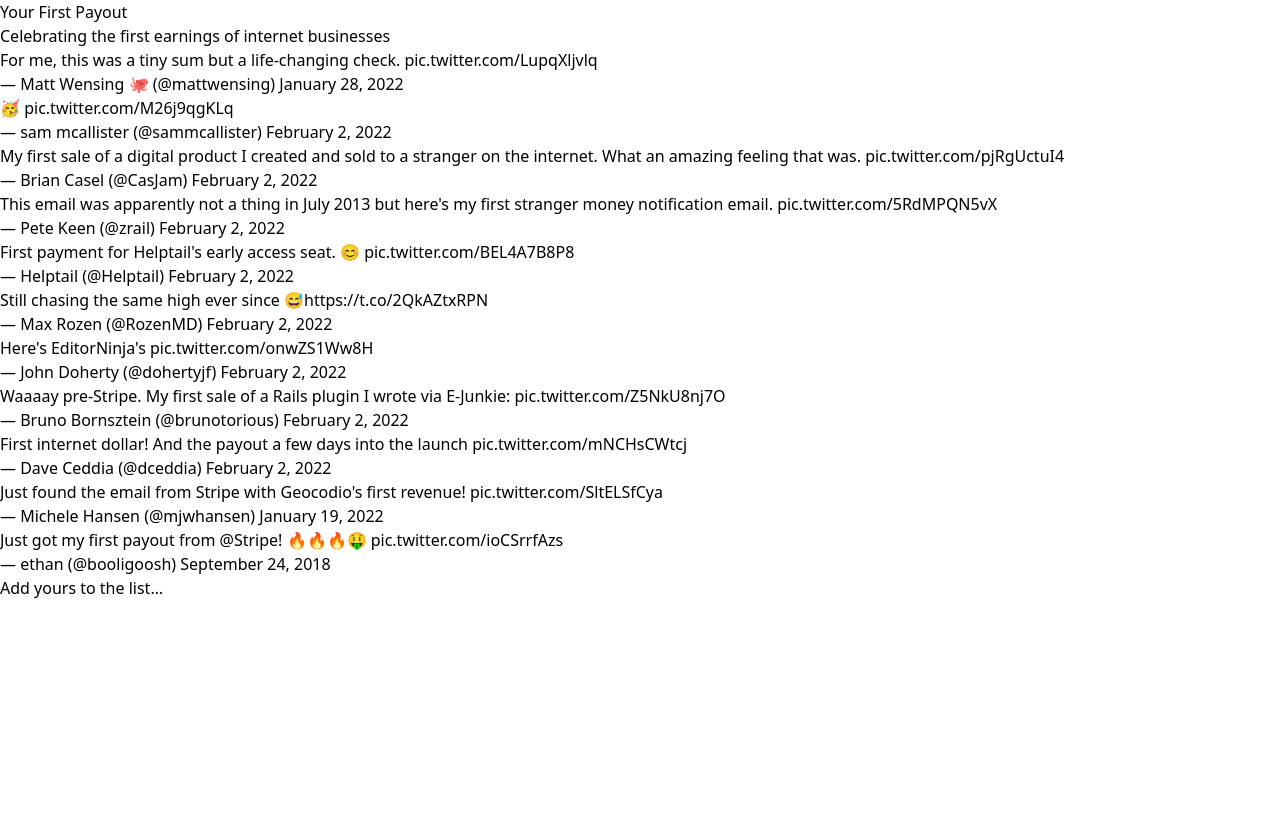
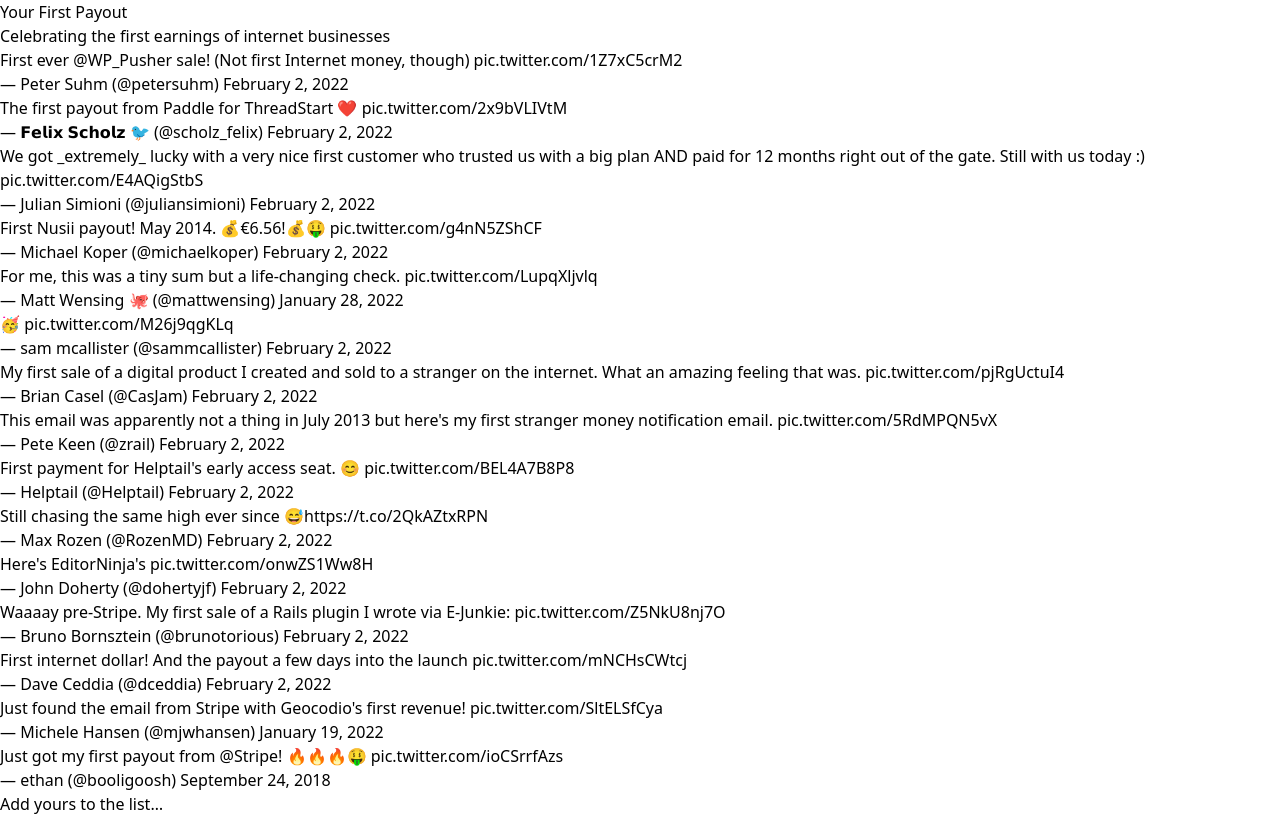
Before and after one commit to MiniCodeMonkey/yourfirstpayout.com, a website built with Parcel: page src/index.html in a window 1280 px wide. Built offline with nearby package versions, Linux system fonts and the light colour scheme.

Commit message:
Update index.html

```diff
--- a/src/index.html
+++ b/src/index.html
@@ -20,21 +20,29 @@
     </h2>
 
     <div class="mx-auto max-w-lg">
-      <blockquote class="twitter-tweet" data-dnt="true"><p lang="en" dir="ltr">For me, this was a tiny sum but a life-changing check. <a href="https://t.co/LupqXljvlq">pic.twitter.com/LupqXljvlq</a></p>&mdash; Matt Wensing 🐙 (@mattwensing) <a href="https://twitter.com/mattwensing/status/1487106079079251970?ref_src=twsrc%5Etfw">January 28, 2022</a></blockquote> <script async src="https://platform.twitter.com/widgets.js" charset="utf-8"></script>
+      <blockquote class="twitter-tweet" data-conversation="none" data-dnt="true"><p lang="en" dir="ltr">First ever <a href="https://twitter.com/WP_Pusher?ref_src=twsrc%5Etfw">@WP_Pusher</a> sale! (Not first Internet money, though) <a href="https://t.co/1Z7xC5crM2">pic.twitter.com/1Z7xC5crM2</a></p>&mdash; Peter Suhm (@petersuhm) <a href="https://twitter.com/petersuhm/status/1488916513453133836?ref_src=twsrc%5Etfw">February 2, 2022</a></blockquote>
 
-      <blockquote class="twitter-tweet" data-conversation="none" data-dnt="true"><p lang="und" dir="ltr">🥳 <a href="https://t.co/M26j9qgKLq">pic.twitter.com/M26j9qgKLq</a></p>&mdash; sam mcallister (@sammcallister) <a href="https://twitter.com/sammcallister/status/1488948104028114944?ref_src=twsrc%5Etfw">February 2, 2022</a></blockquote> <script async src="https://platform.twitter.com/widgets.js" charset="utf-8"></script>
+      <blockquote class="twitter-tweet"><p lang="en" dir="ltr">The first payout from Paddle for ThreadStart ❤ <a href="https://t.co/2x9bVLIVtM">pic.twitter.com/2x9bVLIVtM</a></p>&mdash; 𝗙𝗲𝗹𝗶𝘅 𝗦𝗰𝗵𝗼𝗹𝘇 🐦 (@scholz_felix) <a href="https://twitter.com/scholz_felix/status/1488917297951612931?ref_src=twsrc%5Etfw">February 2, 2022</a></blockquote>
 
-      <blockquote class="twitter-tweet" data-conversation="none" data-dnt="true"><p lang="en" dir="ltr">My first sale of a digital product I created and sold to a stranger on the internet. What an amazing feeling that was. <a href="https://t.co/pjRgUctuI4">pic.twitter.com/pjRgUctuI4</a></p>&mdash; Brian Casel (@CasJam) <a href="https://twitter.com/CasJam/status/1488946719618486282?ref_src=twsrc%5Etfw">February 2, 2022</a></blockquote> <script async src="https://platform.twitter.com/widgets.js" charset="utf-8"></script>
+      <blockquote class="twitter-tweet" data-conversation="none" data-dnt="true"><p lang="en" dir="ltr">We got _extremely_ lucky with a very nice first customer who trusted us with a big plan AND paid for 12 months right out of the gate. Still with us today :) <a href="https://t.co/E4AQigStbS">pic.twitter.com/E4AQigStbS</a></p>&mdash; Julian Simioni (@juliansimioni) <a href="https://twitter.com/juliansimioni/status/1488918423010693124?ref_src=twsrc%5Etfw">February 2, 2022</a></blockquote>
 
-      <blockquote class="twitter-tweet" data-conversation="none" data-dnt="true"><p lang="en" dir="ltr">This email was apparently not a thing in July 2013 but here&#39;s my first stranger money notification email. <a href="https://t.co/5RdMPQN5vX">pic.twitter.com/5RdMPQN5vX</a></p>&mdash; Pete Keen (@zrail) <a href="https://twitter.com/zrail/status/1488905078811598858?ref_src=twsrc%5Etfw">February 2, 2022</a></blockquote> <script async src="https://platform.twitter.com/widgets.js" charset="utf-8"></script>
+      <blockquote class="twitter-tweet" data-conversation="none" data-dnt="true"><p lang="en" dir="ltr">First Nusii payout! May 2014. 💰€6.56!💰🤑 <a href="https://t.co/g4nN5ZShCF">pic.twitter.com/g4nN5ZShCF</a></p>&mdash; Michael Koper (@michaelkoper) <a href="https://twitter.com/michaelkoper/status/1488929826417385482?ref_src=twsrc%5Etfw">February 2, 2022</a></blockquote>
 
-      <blockquote class="twitter-tweet" data-conversation="none" data-dnt="true"><p lang="en" dir="ltr">First payment for Helptail&#39;s early access seat. 😊 <a href="https://t.co/BEL4A7B8P8">pic.twitter.com/BEL4A7B8P8</a></p>&mdash; Helptail (@Helptail) <a href="https://twitter.com/Helptail/status/1488936731839709185?ref_src=twsrc%5Etfw">February 2, 2022</a></blockquote> <script async src="https://platform.twitter.com/widgets.js" charset="utf-8"></script>
+      <blockquote class="twitter-tweet" data-dnt="true"><p lang="en" dir="ltr">For me, this was a tiny sum but a life-changing check. <a href="https://t.co/LupqXljvlq">pic.twitter.com/LupqXljvlq</a></p>&mdash; Matt Wensing 🐙 (@mattwensing) <a href="https://twitter.com/mattwensing/status/1487106079079251970?ref_src=twsrc%5Etfw">January 28, 2022</a></blockquote>
+
+      <blockquote class="twitter-tweet" data-conversation="none" data-dnt="true"><p lang="und" dir="ltr">🥳 <a href="https://t.co/M26j9qgKLq">pic.twitter.com/M26j9qgKLq</a></p>&mdash; sam mcallister (@sammcallister) <a href="https://twitter.com/sammcallister/status/1488948104028114944?ref_src=twsrc%5Etfw">February 2, 2022</a></blockquote>
+
+      <blockquote class="twitter-tweet" data-conversation="none" data-dnt="true"><p lang="en" dir="ltr">My first sale of a digital product I created and sold to a stranger on the internet. What an amazing feeling that was. <a href="https://t.co/pjRgUctuI4">pic.twitter.com/pjRgUctuI4</a></p>&mdash; Brian Casel (@CasJam) <a href="https://twitter.com/CasJam/status/1488946719618486282?ref_src=twsrc%5Etfw">February 2, 2022</a></blockquote>
+
+      <blockquote class="twitter-tweet" data-conversation="none" data-dnt="true"><p lang="en" dir="ltr">This email was apparently not a thing in July 2013 but here&#39;s my first stranger money notification email. <a href="https://t.co/5RdMPQN5vX">pic.twitter.com/5RdMPQN5vX</a></p>&mdash; Pete Keen (@zrail) <a href="https://twitter.com/zrail/status/1488905078811598858?ref_src=twsrc%5Etfw">February 2, 2022</a></blockquote>
+
+      <blockquote class="twitter-tweet" data-conversation="none" data-dnt="true"><p lang="en" dir="ltr">First payment for Helptail&#39;s early access seat. 😊 <a href="https://t.co/BEL4A7B8P8">pic.twitter.com/BEL4A7B8P8</a></p>&mdash; Helptail (@Helptail) <a href="https://twitter.com/Helptail/status/1488936731839709185?ref_src=twsrc%5Etfw">February 2, 2022</a></blockquote>
 
       <blockquote class="twitter-tweet" data-conversation="none" data-dnt="true"><p lang="en" dir="ltr">Still chasing the same high ever since 😅<a href="https://t.co/2QkAZtxRPN">https://t.co/2QkAZtxRPN</a></p>&mdash; Max Rozen (@RozenMD) <a href="https://twitter.com/RozenMD/status/1488904372906037253?ref_src=twsrc%5Etfw">February 2, 2022</a></blockquote>
 
       <blockquote class="twitter-tweet" data-conversation="none" data-dnt="true"><p lang="pt" dir="ltr">Here&#39;s EditorNinja&#39;s <a href="https://t.co/onwZS1Ww8H">pic.twitter.com/onwZS1Ww8H</a></p>&mdash; John Doherty (@dohertyjf) <a href="https://twitter.com/dohertyjf/status/1488904442325962758?ref_src=twsrc%5Etfw">February 2, 2022</a></blockquote>
 
-      <blockquote class="twitter-tweet" data-conversation="none" data-dnt="true"><p lang="en" dir="ltr">Waaaay pre-Stripe. My first sale of a Rails plugin I wrote via E-Junkie: <a href="https://t.co/Z5NkU8nj7O">pic.twitter.com/Z5NkU8nj7O</a></p>&mdash; Bruno Bornsztein (@brunotorious) <a href="https://twitter.com/brunotorious/status/1488945206493954050?ref_src=twsrc%5Etfw">February 2, 2022</a></blockquote> <script async src="https://platform.twitter.com/widgets.js" charset="utf-8"></script>
+      <blockquote class="twitter-tweet" data-conversation="none" data-dnt="true"><p lang="en" dir="ltr">Waaaay pre-Stripe. My first sale of a Rails plugin I wrote via E-Junkie: <a href="https://t.co/Z5NkU8nj7O">pic.twitter.com/Z5NkU8nj7O</a></p>&mdash; Bruno Bornsztein (@brunotorious) <a href="https://twitter.com/brunotorious/status/1488945206493954050?ref_src=twsrc%5Etfw">February 2, 2022</a></blockquote>
 
       <blockquote class="twitter-tweet" data-conversation="none" data-dnt="true"><p lang="en" dir="ltr">First internet dollar! And the payout a few days into the launch <a href="https://t.co/mNCHsCWtcj">pic.twitter.com/mNCHsCWtcj</a></p>&mdash; Dave Ceddia (@dceddia) <a href="https://twitter.com/dceddia/status/1488907955928023041?ref_src=twsrc%5Etfw">February 2, 2022</a></blockquote>
 
```
